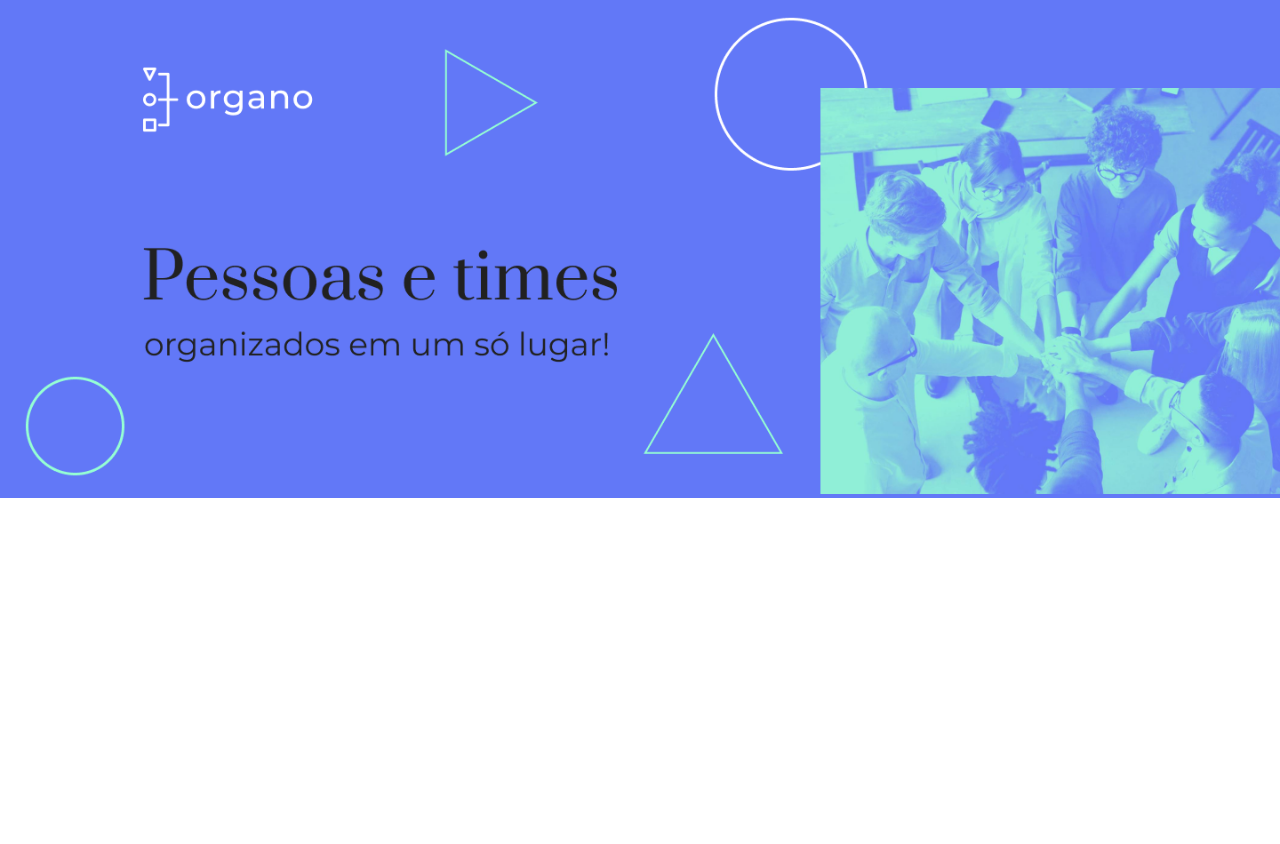
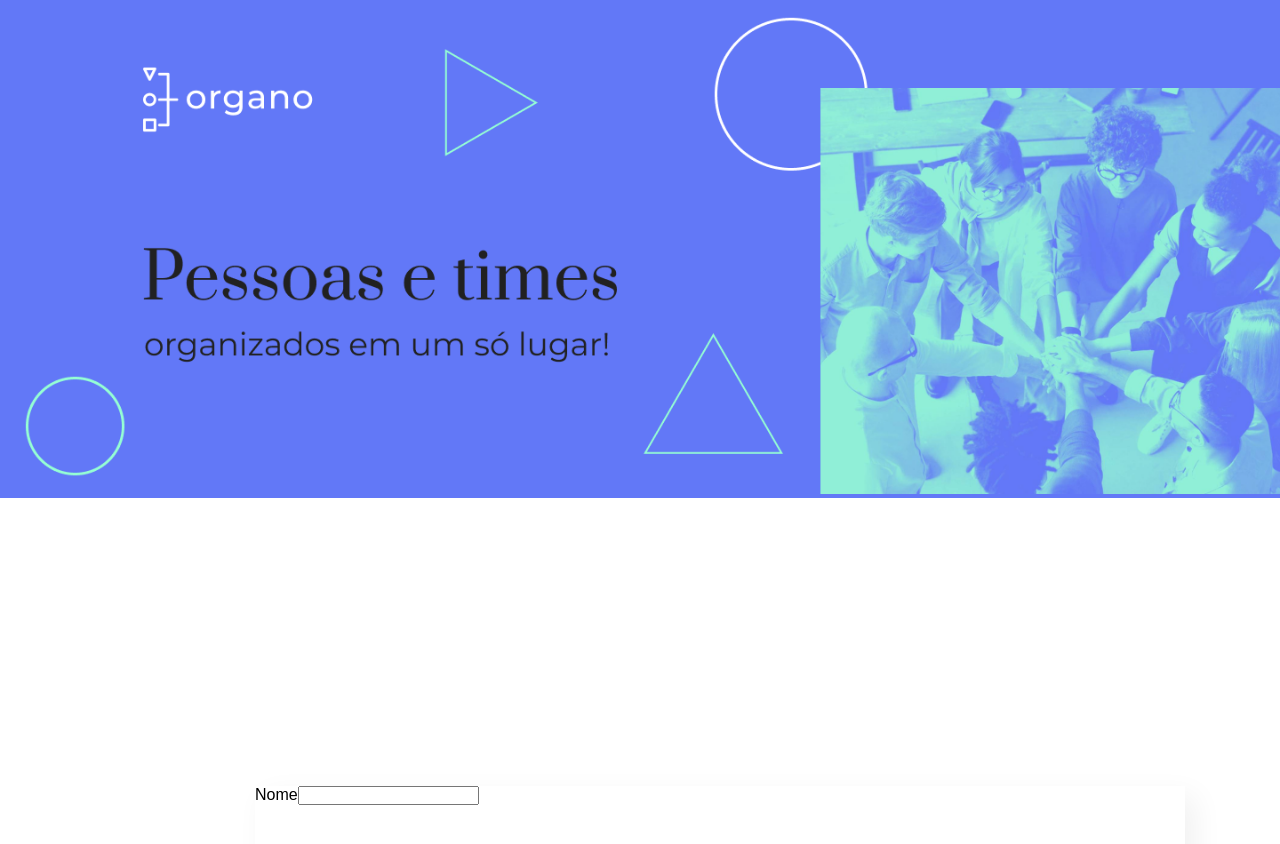
Before and after one commit to charlesanderson25/organo, a React (Vite) app: page / in a window 1280 px wide. Shown: the top 844 px of the page. Before the commit the page ends 800 px from the top, so only its background shows below. Built offline with nearby package versions, Linux system fonts and the light colour scheme.

Commit message:
Add input field at component Input

```diff
--- a/src/App.tsx
+++ b/src/App.tsx
@@ -1,11 +1,13 @@
 import "./App.css";
 import Banner from "./components/Banner";
+import InputField from "./components/Input";
 
 function App() {
   return (
     <>
       <div className="App">
         <Banner />
+        <InputField />
       </div>
     </>
   );
--- /dev/null
+++ b/src/components/Input.tsx
@@ -0,0 +1,12 @@
+import "./input.css";
+
+const InputField = () => {
+  return (
+    <section className="input">
+      <label>Nome</label>
+      <input type="text" />
+    </section>
+  );
+};
+
+export default InputField;
--- /dev/null
+++ b/src/components/input.css
@@ -0,0 +1,12 @@
+.input {
+  background: #fff;
+  mix-blend-mode: normal;
+  box-shadow: 10px 10px 30px rgba(0, 0, 0, 0.06);
+  border-radius: 0px;
+
+  position: absolute;
+  width: 930px;
+  height: 80px;
+  left: 255px;
+  top: 786px;
+}
```
